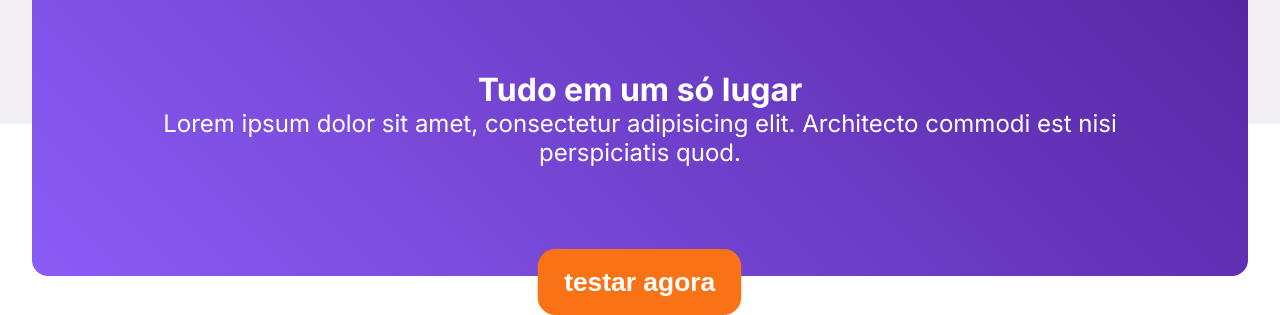
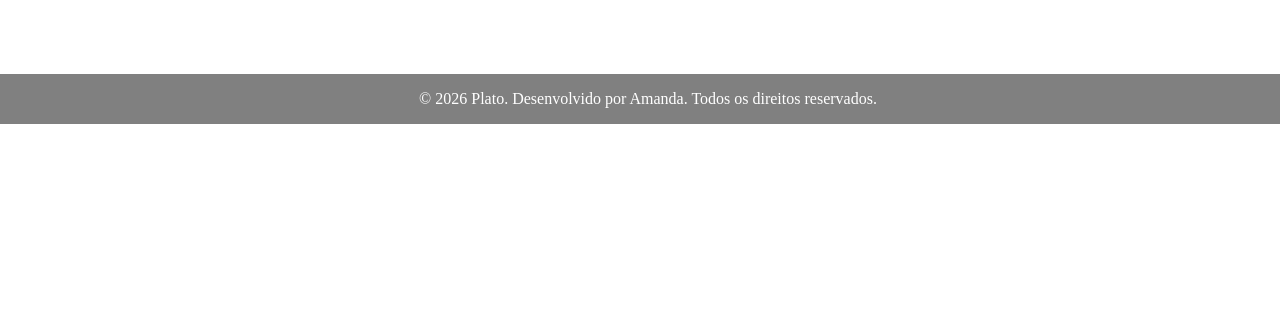
Before and after one commit to AmandaLinger/PlatoFront, an Angular app: page /login in a window 1280 px wide. Before the commit this address led to /. Shown: the part 676-991 px from the top of the page. After the commit the page ends 800 px from the top, so only its background shows below. Built offline with nearby package versions, Linux system fonts and the light colour scheme.

Commit message:
implementando rota na página inicial e ajuste de layout final

```diff
--- a/src/app/app.html
+++ b/src/app/app.html
@@ -1,3 +1 @@
-<!--<app-login-page />-->
-
-<app-initial-page />
+<router-outlet />
--- a/src/app/app.routes.ts
+++ b/src/app/app.routes.ts
@@ -1,3 +1,9 @@
 import { Routes } from '@angular/router';
+import { InitialPage } from './pages/initial-page/initial-page';
+import { LoginPage } from './pages/login-page/login-page';
 
-export const routes: Routes = [];
+export const routes: Routes = [
+  { path: '', component: InitialPage },
+  { path: 'login', component: LoginPage },
+  { path: '**', redirectTo: '' }
+];
--- a/src/app/components/btn-orange/btn-orange.html
+++ b/src/app/components/btn-orange/btn-orange.html
@@ -1,5 +1,3 @@
-<button>
-  <a href="../src/app/pages/login-page">
-    testar agora
-  </a>
+<button routerLink="/login">
+  testar agora
 </button>
--- a/src/app/components/btn-orange/btn-orange.scss
+++ b/src/app/components/btn-orange/btn-orange.scss
@@ -1,5 +1,6 @@
 button{
   background-color: var(--plato-orange);
+  color: var(--plato-surface);
   border: none;
   border-radius: 16px;
   padding: 16px 24px;
@@ -9,12 +10,6 @@ button{
 button:hover{
   scale: 1.1;
   cursor:pointer
-}
-
-a{
-  text-decoration: none;
-
-  color: var(--plato-surface);
 }
 
 @media screen and (min-width: 700px){
--- a/src/app/components/btn-orange/btn-orange.ts
+++ b/src/app/components/btn-orange/btn-orange.ts
@@ -1,8 +1,9 @@
 import { Component } from '@angular/core';
+import {RouterLink} from '@angular/router';
 
 @Component({
   selector: 'app-btn-orange',
-  imports: [],
+  imports: [RouterLink],
   templateUrl: './btn-orange.html',
   styleUrl: './btn-orange.scss',
 })
--- a/src/app/pages/initial-page/initial-page.scss
+++ b/src/app/pages/initial-page/initial-page.scss
@@ -66,7 +66,7 @@ main{
 
   .container{
     height: 550px;
-    margin: 150px 32px 16px 32px;
+    margin: 150px 100px 16px 100px;
     img{
       height: 300px;
     }
@@ -77,8 +77,8 @@ main{
       }
 
       p{
-        font-size: var(--ts-24);
-        padding: 0 100px;
+        font-size: var(--ts-20);
+        padding: 0 80px;
       }
 
     }
@@ -100,7 +100,8 @@ main{
     .subtitle{
       transform: translateY(-10px);
       p{
-        padding: 0 700px;
+        font-size: var(--ts-24);
+        padding: 0 500px;
       }
 
     }
```
